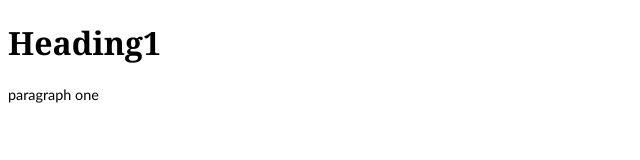
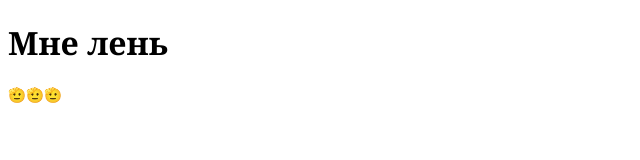
Before and after one commit to od1ri/od1ri.github.io, a plain HTML site: page index.html in a window 1280 px wide. Shown: the whole page, without its empty margins (0-640 px from the left). Drawn offline with Linux system fonts and the light colour scheme.

Commit message:
Update index.html

```diff
--- a/index.html
+++ b/index.html
@@ -13,8 +13,8 @@ console.log("Hello World");
 </head>
 <body>
 
-<h1>Heading1</h1>
-<p>paragraph one</p>
+<h1>Мне лень</h1>
+<p>🫡🫡🫡</p>
 
 </body>
 </html>
```
